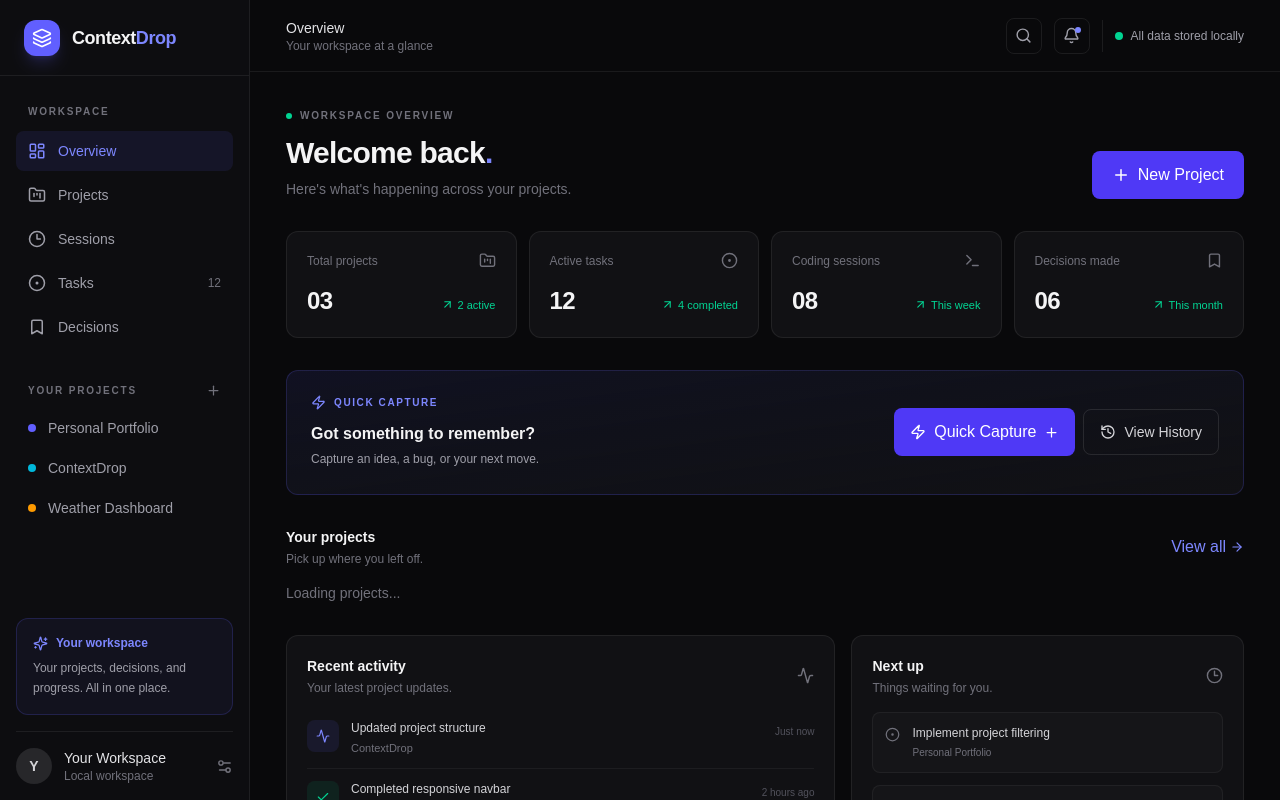
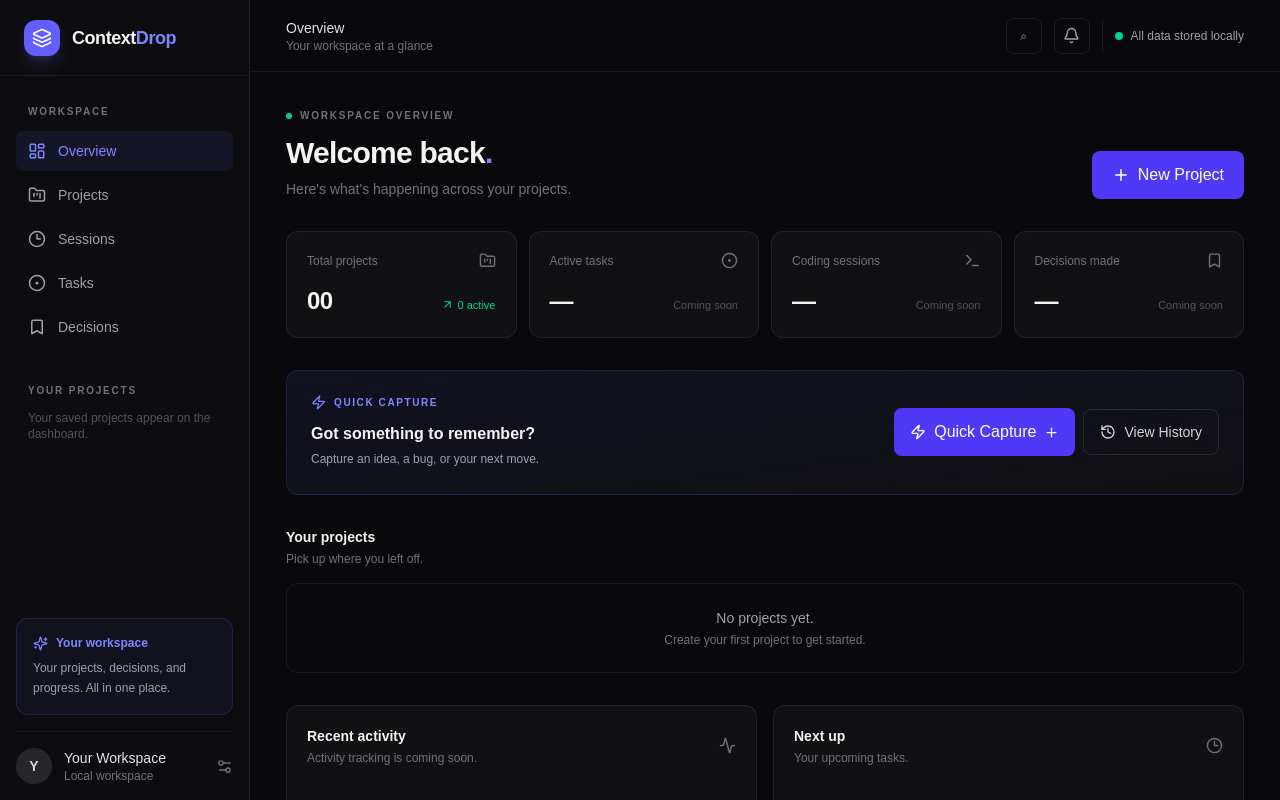
Before and after one commit to Reski440/contextdrop, a Next.js app: page / in a window 1280 px wide. Shown: the top 800 px of the page. Built offline with nearby package versions, Linux system fonts and the light colour scheme.

Commit message:
Update page.tsx

```diff
--- a/src/app/page.tsx
+++ b/src/app/page.tsx
@@ -1,9 +1,12 @@
+"use client";
+
+import { useCallback, useEffect, useState } from "react";
 import QuickCapture from "@/components/quick-capture";
 import SavedProjects from "@/components/saved-projects";
 import NewProjectDialog from "@/components/new-project-dialog";
+import { db, type Project } from "@/lib/db";
 import {
   Activity,
-  ArrowDownRight,
   ArrowRight,
   ArrowUpRight,
   Bell,
@@ -11,71 +14,14 @@ import {
   Check,
   CircleDot,
   Clock3,
-  Command,
   FolderKanban,
   Layers3,
   LayoutDashboard,
-  Plus,
-  Search,
   Settings2,
   Sparkles,
   Terminal,
   Zap,
 } from "lucide-react";
-
-const projects = [
-  {
-    name: "Personal Portfolio",
-    description: "My personal developer portfolio website.",
-    status: "In Progress",
-    progress: 75,
-    color: "bg-indigo-500",
-    icon: "P",
-    updated: "2 hours ago",
-    tasks: "8 / 12 tasks",
-  },
-  {
-    name: "ContextDrop",
-    description: "An external memory for every project.",
-    status: "In Progress",
-    progress: 35,
-    color: "bg-cyan-500",
-    icon: "C",
-    updated: "Just now",
-    tasks: "4 / 11 tasks",
-  },
-  {
-    name: "Weather Dashboard",
-    description: "A minimal weather monitoring application.",
-    status: "Planning",
-    progress: 10,
-    color: "bg-amber-500",
-    icon: "W",
-    updated: "Yesterday",
-    tasks: "1 / 10 tasks",
-  },
-];
-
-const activities = [
-  {
-    title: "Updated project structure",
-    project: "ContextDrop",
-    time: "Just now",
-    type: "update",
-  },
-  {
-    title: "Completed responsive navbar",
-    project: "Personal Portfolio",
-    time: "2 hours ago",
-    type: "complete",
-  },
-  {
-    title: "Created initial project plan",
-    project: "Weather Dashboard",
-    time: "Yesterday",
-    type: "create",
-  },
-];
 
 function Sidebar() {
   const navigation = [
@@ -117,12 +63,6 @@ function Sidebar() {
               >
                 <Icon size={18} />
                 <span>{item.name}</span>
-
-                {item.name === "Tasks" && (
-                  <span className="ml-auto text-xs text-zinc-500">
-                    12
-                  </span>
-                )}
               </div>
             );
           })}
@@ -130,24 +70,12 @@ function Sidebar() {
       </div>
 
       <div className="mt-9 px-4">
-        <div className="mb-3 flex items-center justify-between px-3">
-          <p className="text-[10px] font-semibold uppercase tracking-[0.18em] text-zinc-500">
-            Your projects
-          </p>
-          <Plus size={15} className="text-zinc-500" />
-        </div>
-
-        <div className="space-y-1">
-          {projects.map((project) => (
-            <div
-              key={project.name}
-              className="flex items-center gap-3 rounded-lg px-3 py-2 text-sm text-zinc-400 hover:bg-white/[0.04]"
-            >
-              <span className={`h-2 w-2 rounded-full ${project.color}`} />
-              <span className="truncate">{project.name}</span>
-            </div>
-          ))}
-        </div>
+        <p className="mb-3 px-3 text-[10px] font-semibold uppercase tracking-[0.18em] text-zinc-500">
+          Your projects
+        </p>
+        <p className="px-3 text-xs text-zinc-600">
+          Your saved projects appear on the dashboard.
+        </p>
       </div>
 
       <div className="mt-auto p-4">
@@ -199,7 +127,7 @@ function Header() {
           aria-label="Search"
           className="flex h-9 w-9 items-center justify-center rounded-lg border border-white/[0.08] text-zinc-400 hover:bg-white/[0.05]"
         >
-          <Search size={17} />
+          <span className="text-xs">⌕</span>
         </button>
 
         <button
@@ -207,7 +135,6 @@ function Header() {
           className="relative flex h-9 w-9 items-center justify-center rounded-lg border border-white/[0.08] text-zinc-400 hover:bg-white/[0.05]"
         >
           <Bell size={17} />
-          <span className="absolute right-2 top-2 h-1.5 w-1.5 rounded-full bg-indigo-400" />
         </button>
 
         <div className="hidden h-8 w-px bg-white/[0.08] sm:block" />
@@ -226,13 +153,13 @@ function StatCard({
   value,
   detail,
   icon: Icon,
-  trend,
+  active = false,
 }: {
   label: string;
   value: string;
   detail: string;
   icon: typeof FolderKanban;
-  trend: "up" | "down";
+  active?: boolean;
 }) {
   return (
     <div className="rounded-xl border border-white/[0.07] bg-[#111114] p-4 sm:p-5">
@@ -248,14 +175,10 @@ function StatCard({
 
         <div
           className={`mb-1 flex items-center gap-1 text-[11px] ${
-            trend === "up" ? "text-emerald-400" : "text-amber-400"
+            active ? "text-emerald-400" : "text-zinc-600"
           }`}
         >
-          {trend === "up" ? (
-            <ArrowUpRight size={13} />
-          ) : (
-            <ArrowDownRight size={13} />
-          )}
+          {active && <ArrowUpRight size={13} />}
           {detail}
         </div>
       </div>
@@ -263,99 +186,68 @@ function StatCard({
   );
 }
 
-function ProjectCard({
+function ActivityItem({
+  title,
   project,
+  time,
+  type,
 }: {
-  project: (typeof projects)[number];
-}) {
-  return (
-    <div className="group rounded-xl border border-white/[0.07] bg-[#111114] p-4 transition hover:border-indigo-500/30 sm:p-5">
-      <div className="flex items-start justify-between">
-        <div
-          className={`flex h-10 w-10 items-center justify-center rounded-xl ${project.color}/10 text-sm font-semibold text-white`}
-        >
-          {project.icon}
-        </div>
-
-        <button className="rounded-lg p-2 text-zinc-500 transition hover:bg-white/[0.05] hover:text-white">
-          <ArrowUpRight size={17} />
-        </button>
-      </div>
-
-      <h3 className="mt-4 font-semibold text-zinc-100">
-        {project.name}
-      </h3>
-
-      <p className="mt-1 min-h-[36px] text-xs leading-relaxed text-zinc-500">
-        {project.description}
-      </p>
-
-      <div className="mt-5 flex items-center justify-between">
-        <span className="flex items-center gap-1.5 text-[11px] text-zinc-400">
-          <span className={`h-1.5 w-1.5 rounded-full ${project.color}`} />
-          {project.status}
-        </span>
-        <span className="text-[11px] text-zinc-500">
-          {project.tasks}
-        </span>
-      </div>
-
-      <div className="mt-3 h-1.5 overflow-hidden rounded-full bg-zinc-800">
-        <div
-          className={`h-full rounded-full ${project.color}`}
-          style={{ width: `${project.progress}%` }}
-        />
-      </div>
-
-      <div className="mt-3 text-[10px] text-zinc-600">
-        Updated {project.updated}
-      </div>
-    </div>
-  );
-}
-
-function ActivityItem({
-  activity,
-}: {
-  activity: (typeof activities)[number];
+  title: string;
+  project: string;
+  time: string;
+  type: "update" | "complete" | "create";
 }) {
   const icons = {
     update: <Activity size={14} />,
     complete: <Check size={14} />,
-    create: <Plus size={14} />,
+    create: <FolderKanban size={14} />,
   };
 
   return (
     <div className="flex gap-3 py-3">
-      <div
-        className={`flex h-8 w-8 shrink-0 items-center justify-center rounded-lg ${
-          activity.type === "complete"
-            ? "bg-emerald-500/10 text-emerald-400"
-            : activity.type === "create"
-              ? "bg-amber-500/10 text-amber-400"
-              : "bg-indigo-500/10 text-indigo-400"
-        }`}
-      >
-        {icons[activity.type as keyof typeof icons]}
+      <div className="flex h-8 w-8 shrink-0 items-center justify-center rounded-lg bg-indigo-500/10 text-indigo-400">
+        {icons[type]}
       </div>
 
       <div className="min-w-0 flex-1">
-        <p className="text-xs font-medium text-zinc-300">
-          {activity.title}
-        </p>
-        <p className="mt-1 text-[11px] text-zinc-500">
-          {activity.project}
-        </p>
+        <p className="text-xs font-medium text-zinc-300">{title}</p>
+        <p className="mt-1 text-[11px] text-zinc-500">{project}</p>
       </div>
 
       <span className="shrink-0 pt-1 text-[10px] text-zinc-600">
-        {activity.time}
+        {time}
       </span>
     </div>
   );
 }
 
 export default function Home() {
+  const [totalProjects, setTotalProjects] = useState<number | null>(null);
+  const [activeProjects, setActiveProjects] = useState(0);
+
+  const loadStats = useCallback(async () => {
+    try {
+      const projects: Project[] = await db.projects.toArray();
+
+      setTotalProjects(projects.length);
+      setActiveProjects(
+        projects.filter((project) => project.status === "In Progress").length
+      );
+    } catch (error) {
+      console.error("Failed to load dashboard stats:", error);
+    }
+  }, []);
+
+  useEffect(() => {
+    loadStats();
+
+    window.addEventListener("projects-updated", loadStats);
+
+    return () => {
+      window.removeEventListener("projects-updated", loadStats);
+    };
+  }, [loadStats]);
+
   return (
     <div className="min-h-screen bg-[#09090b] text-zinc-100">
       <Sidebar />
@@ -388,31 +280,39 @@ export default function Home() {
           <section className="mb-8 grid grid-cols-2 gap-3 xl:grid-cols-4">
             <StatCard
               label="Total projects"
-              value="03"
-              detail="2 active"
+              value={
+                totalProjects === null
+                  ? "..."
+                  : String(totalProjects).padStart(2, "0")
+              }
+              detail={
+                totalProjects === null
+                  ? "Loading"
+                  : `${activeProjects} active`
+              }
               icon={FolderKanban}
-              trend="up"
+              active
             />
+
             <StatCard
               label="Active tasks"
-              value="12"
-              detail="4 completed"
+              value="—"
+              detail="Coming soon"
               icon={CircleDot}
-              trend="up"
             />
+
             <StatCard
               label="Coding sessions"
-              value="08"
-              detail="This week"
+              value="—"
+              detail="Coming soon"
               icon={Terminal}
-              trend="up"
             />
+
             <StatCard
               label="Decisions made"
-              value="06"
-              detail="This month"
+              value="—"
+              detail="Coming soon"
               icon={Bookmark}
-              trend="up"
             />
           </section>
 
@@ -447,17 +347,12 @@ export default function Home() {
                   Pick up where you left off.
                 </p>
               </div>
-
-              <button className="flex items-center gap-1 text-xs text-indigo-400 hover:text-indigo-300">
-                View all
-                <ArrowRight size={14} />
-              </button>
             </div>
 
             <SavedProjects />
           </section>
 
-          <section className="grid grid-cols-1 gap-4 xl:grid-cols-[1.4fr_1fr]">
+          <section className="grid grid-cols-1 gap-4 xl:grid-cols-2">
             <div className="rounded-xl border border-white/[0.07] bg-[#111114] p-5">
               <div className="mb-3 flex items-center justify-between">
                 <div>
@@ -465,63 +360,32 @@ export default function Home() {
                     Recent activity
                   </h2>
                   <p className="mt-1 text-xs text-zinc-500">
-                    Your latest project updates.
+                    Activity tracking is coming soon.
                   </p>
                 </div>
 
                 <Activity size={17} className="text-zinc-500" />
               </div>
 
-              <div className="divide-y divide-white/[0.05]">
-                {activities.map((activity, index) => (
-                  <ActivityItem key={index} activity={activity} />
-                ))}
+              <div className="py-8 text-center text-xs text-zinc-600">
+                No activity tracking yet.
               </div>
             </div>
 
             <div className="rounded-xl border border-white/[0.07] bg-[#111114] p-5">
               <div className="mb-4 flex items-center justify-between">
                 <div>
-                  <h2 className="text-sm font-semibold">
-                    Next up
-                  </h2>
+                  <h2 className="text-sm font-semibold">Next up</h2>
                   <p className="mt-1 text-xs text-zinc-500">
-                    Things waiting for you.
+                    Your upcoming tasks.
                   </p>
                 </div>
                 <Clock3 size={17} className="text-zinc-500" />
               </div>
 
-              <div className="space-y-3">
-                {[
-                  ["Implement project filtering", "Personal Portfolio"],
-                  ["Build session history", "ContextDrop"],
-                  ["Research weather API", "Weather Dashboard"],
-                ].map(([task, project]) => (
-                  <div
-                    key={task}
-                    className="flex items-start gap-3 rounded-lg border border-white/[0.05] bg-white/[0.02] p-3"
-                  >
-                    <CircleDot
-                      size={15}
-                      className="mt-0.5 shrink-0 text-zinc-500"
-                    />
-                    <div className="min-w-0">
-                      <p className="text-xs font-medium text-zinc-300">
-                        {task}
-                      </p>
-                      <p className="mt-1 text-[10px] text-zinc-500">
-                        {project}
-                      </p>
-                    </div>
-                  </div>
-                ))}
+              <div className="py-8 text-center text-xs text-zinc-600">
+                Task management is coming soon.
               </div>
-
-              <button className="mt-4 flex w-full items-center justify-center gap-2 rounded-lg border border-white/[0.08] py-2.5 text-xs text-zinc-400 transition hover:bg-white/[0.04] hover:text-white">
-                View task list
-                <ArrowRight size={13} />
-              </button>
             </div>
           </section>
 
@@ -535,4 +399,4 @@ export default function Home() {
       </main>
     </div>
   );
-}
+    }
```
